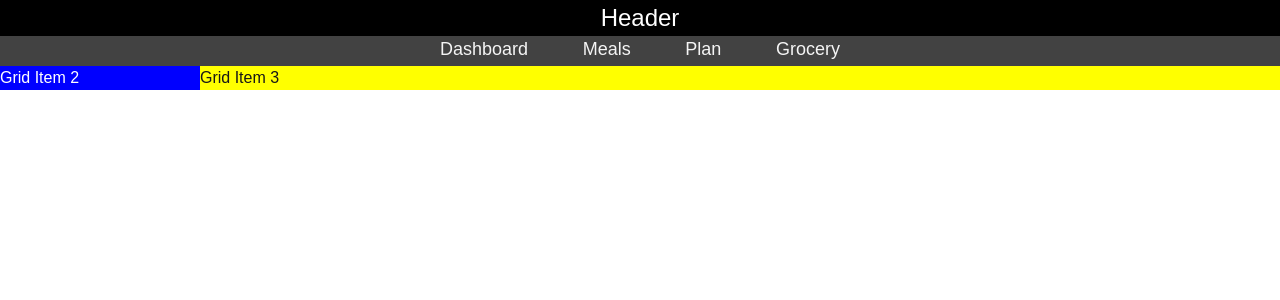
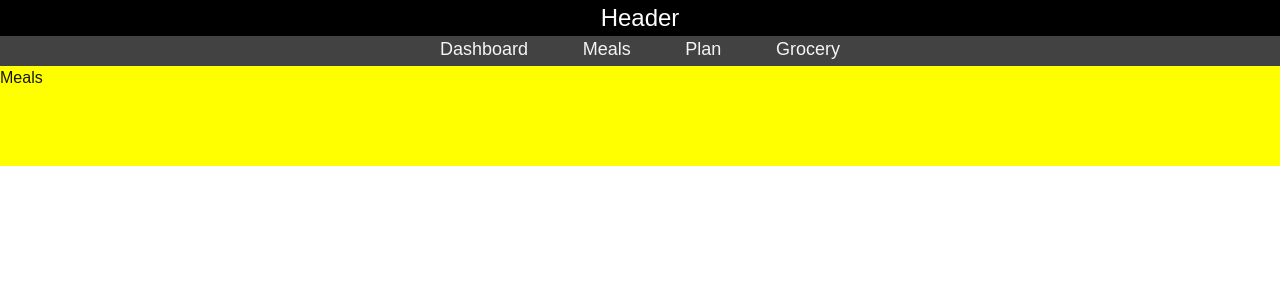
Before and after one commit to Zmyhrer/MealPlanner, a Next.js app in the folder frontend/: page /meals in a window 1280 px wide. Shown: the top 300 px of the page. Built offline with nearby package versions, Linux system fonts and the light colour scheme.

Commit message:
style: update css structure

```diff
--- a/frontend/app/layout.tsx
+++ b/frontend/app/layout.tsx
@@ -22,8 +22,7 @@ export default function RootLayout({
             <Header />
             <NavBar />
           </div>
-          <div className="grid-item grid-item-2">Grid Item 2</div>
-          <div className="grid-item grid-item-3">Grid Item 3</div>
+          <div className="grid-item grid-item-3">{children}</div>
         </div>
       </body>
     </html>
--- a/frontend/app/meals/page.tsx
+++ b/frontend/app/meals/page.tsx
@@ -1,7 +1,16 @@
 import React from "react";
+import styles from "../../styles/meals.module.css";
 
 const page = () => {
-  return <div>meals page</div>;
+  return (
+    <div>
+      <div className={styles["grid-container"]}>
+        <div className={styles["grid-item grid-item-1"]}>Meals</div>
+        <div className={styles["grid-item grid-item-2"]}></div>
+        <div className={styles["grid-item grid-item-3"]}></div>
+      </div>
+    </div>
+  );
 };
 
 export default page;
--- a/frontend/components/header.tsx
+++ b/frontend/components/header.tsx
@@ -1,8 +1,8 @@
 import React from "react";
-import "../styles/header.css";
+import styles from "../styles/header.module.css";
 
 const Header = () => {
-  return <header>Header</header>;
+  return <header className={styles.header}>Header</header>;
 };
 
 export default Header;
--- a/frontend/components/navBar.tsx
+++ b/frontend/components/navBar.tsx
@@ -1,11 +1,11 @@
 import React from "react";
-import "../styles/navBar.css";
+import styles from "../styles/navBar.module.css";
 import NavLink from "./navLink";
 
 const navBar = () => {
   return (
-    <nav className="navBar">
-      <div className="navItems">
+    <nav className={styles.navBar}>
+      <div className={styles.navItems}>
         <ul>
           <li>
             <NavLink href="/dashboard" text="Dashboard" />
--- a/frontend/styles/app.css
+++ b/frontend/styles/app.css
@@ -2,7 +2,7 @@
     width: 100%;
     min-width: 100vh;
     display: grid;
-    grid-template-columns: 200px 1fr;
+    grid-template-columns: 1fr;
     grid-auto-rows: auto 1fr auto;
     background-color: yellow;
 }
--- a/frontend/styles/header.css
+++ b/frontend/styles/header.module.css
@@ -1,9 +1,7 @@
-header {
+.header {
     display: flex;
     justify-content: center;
     background-color: black;
     color: white;
     font-size: x-large;
-
-
 }
--- /dev/null
+++ b/frontend/styles/meals.module.css
@@ -0,0 +1,24 @@
+.grid-container{
+    width: 100%;
+
+    display: grid;
+    grid-template-columns: 1fr 1fr;
+    grid-template-rows: 100px auto;
+}
+
+
+.grid-item-1{
+    grid-column-start: 1;
+    grid-column-end: 2;
+
+}
+
+
+.grid-item-2{
+ grid-column-start: 2;
+    grid-column-end: 3;
+}
+
+.grid-item-3{
+
+}
```
Also changed, not shown: frontend/styles/navBar.module.css (renamed from frontend/styles/navBar.css).
